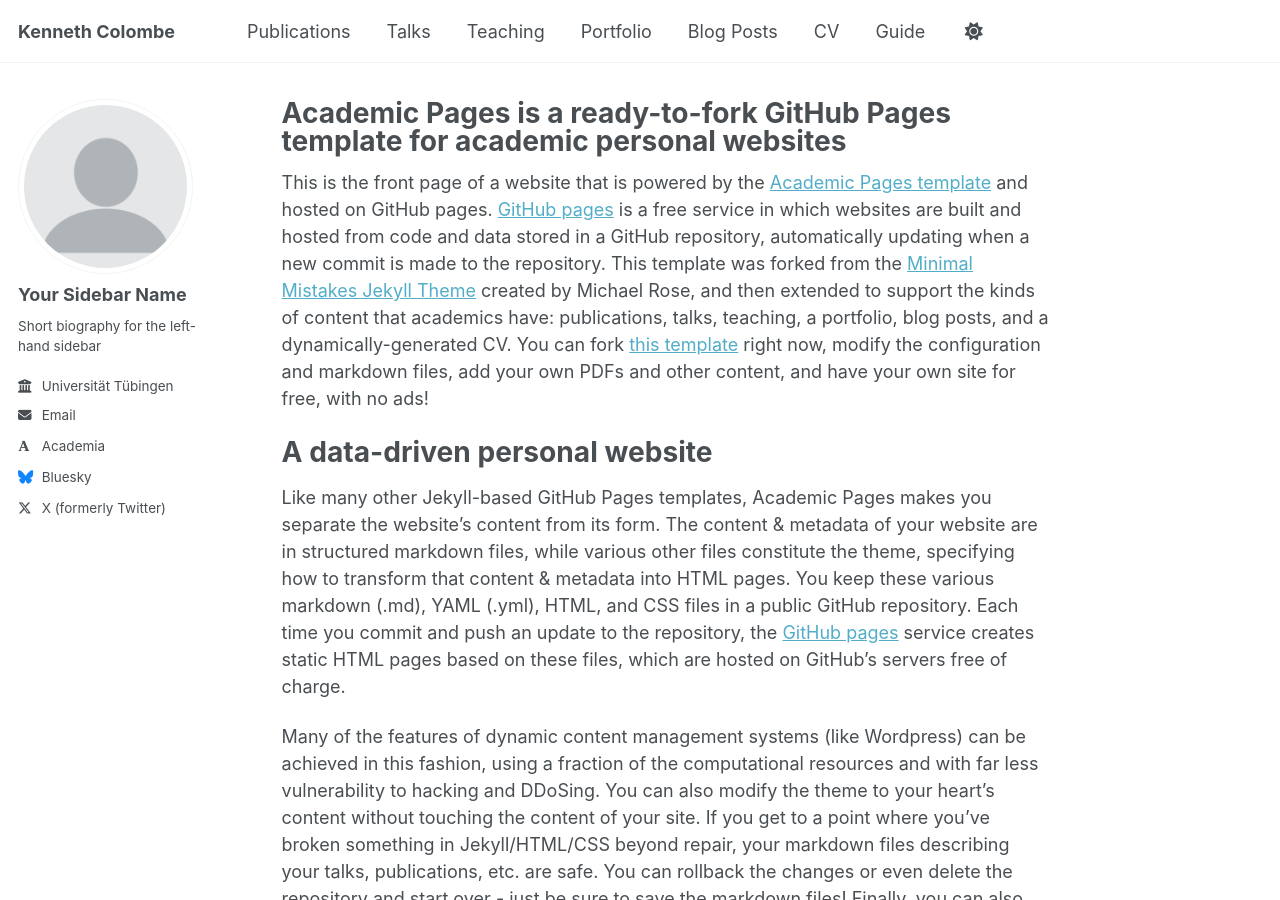
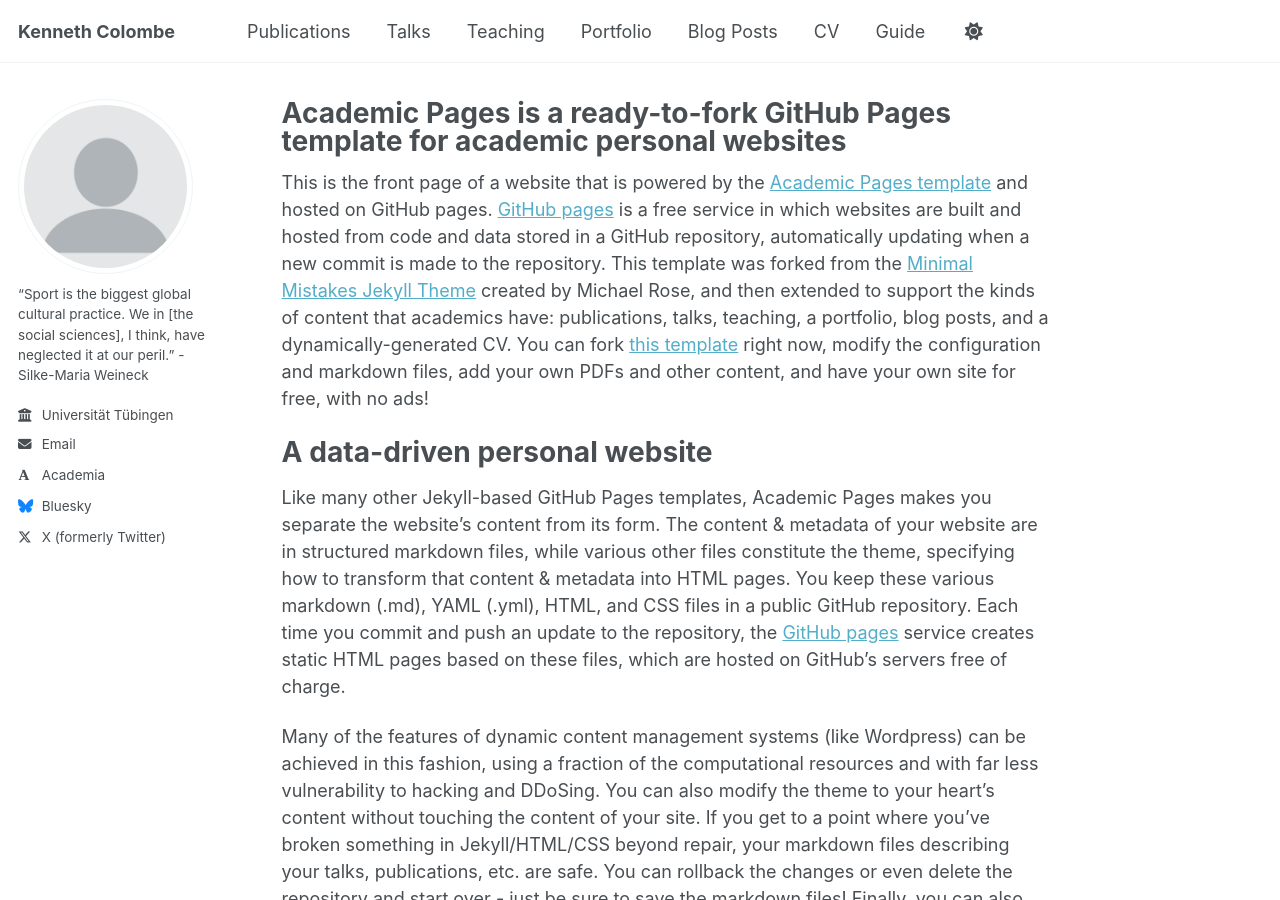
Before and after one commit to kcolombe/kcolombe.github.io, a Jekyll site: the page built from _pages/about.md, in a window 1280 px wide and 900 px high. Built offline with Jekyll 4.4.1, drawn with Linux system fonts in a browser that asks for light colours; some web fonts are replaced.

Commit message:
Update _config.yml

```diff
--- a/_config.yml
+++ b/_config.yml
@@ -23,8 +23,8 @@
 author:
   # Biographic information
   avatar           : "profile.png"
-  name             : "Your Sidebar Name"
-  bio              : "Short biography for the left-hand sidebar"
+  name             : #
+  bio              : "“Sport is the biggest global cultural practice. We in [the social sciences], I think, have neglected it at our peril.” - Silke-Maria Weineck"
   employer         : "Universität Tübingen"
   uri              : # URL
   email            : "kenneth.colombe@gmail.com"
```
